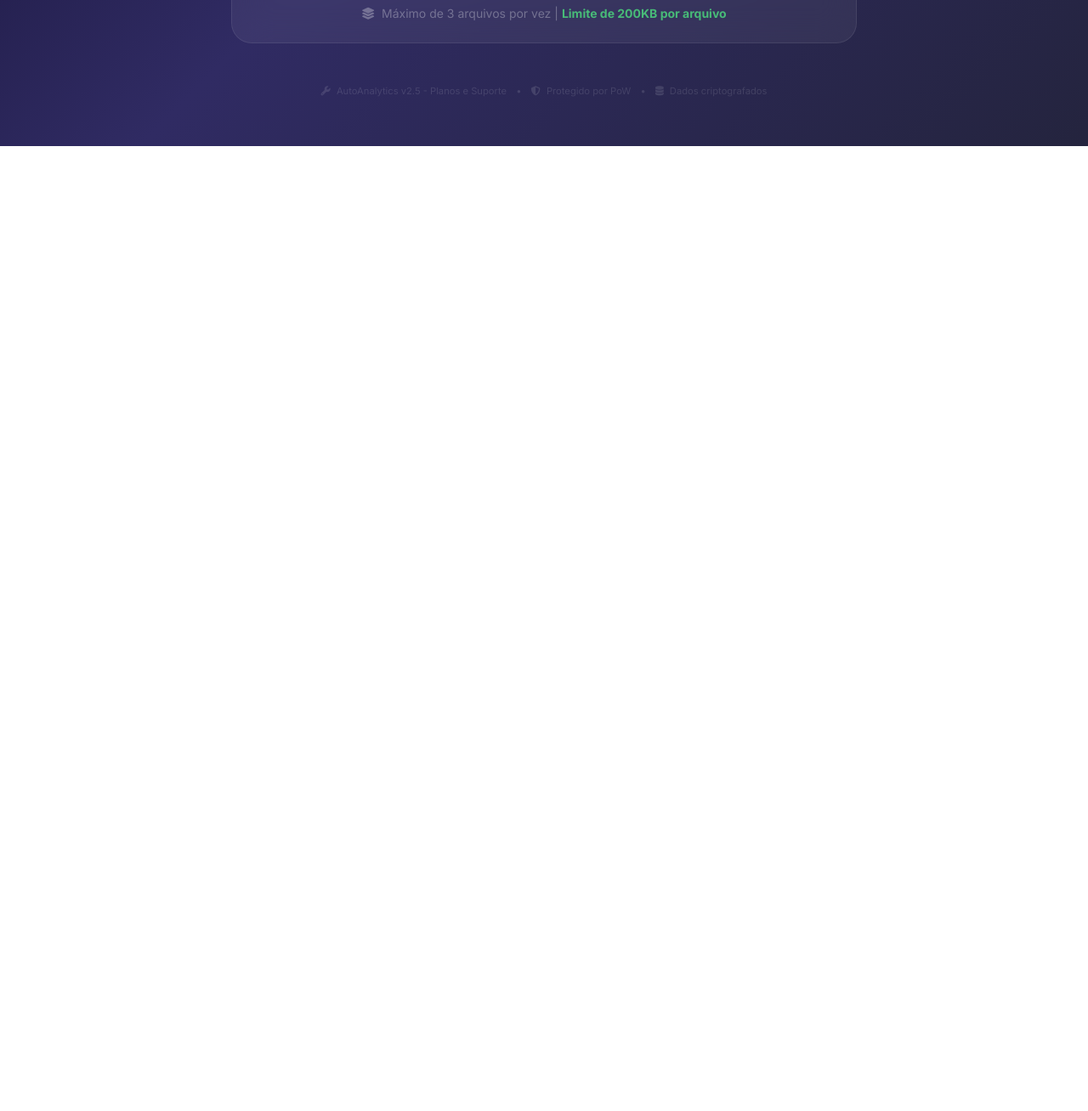
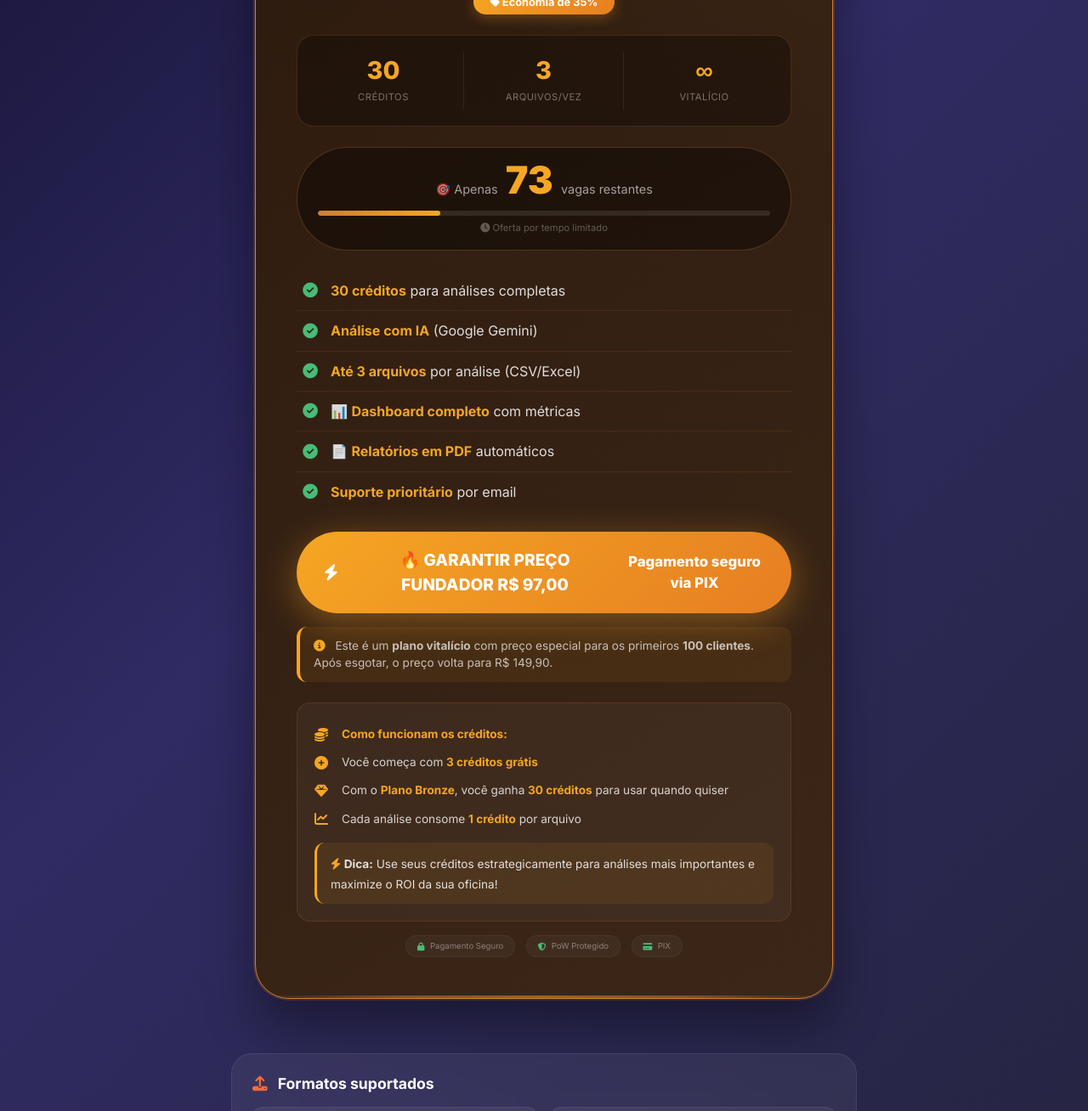
Before and after one commit to guixs19/AutoAnalytics, a plain HTML site: page frontend/planos.html in a window 1280 px wide. Shown: the part 780-2088 px from the top of the page at 85% size. Before the commit the page ends 952 px from the top, so only its background shows below. Drawn offline with nearby package versions, Linux system fonts and the light colour scheme; no server answers; sample sign-in values are in the browser's storage; files whose address does not match are found by name.

Commit message:
atualizações

```diff
--- a/frontend/planos.html
+++ b/frontend/planos.html
@@ -26,7 +26,7 @@
             window._security_initialized = true;
             window._isAuthenticated = true;
 
-            console.log('✅ AutoAnalytics - Planos e Suporte v2.5');
+            console.log('✅ AutoAnalytics - Planos e Suporte v2.6');
         })();
     </script>
 
@@ -894,7 +894,7 @@
             </div>
 
             <!-- ============================================== -->
-            <!-- 🔥 ABA 1: PLANOS - RENDERIZADO PELO payment.js -->
+            <!-- 🔥 ABA 1: PLANOS -->
             <!-- ============================================== -->
             <div class="tab-content active" id="tab-planos">
                 <div class="row justify-content-center">
@@ -905,14 +905,131 @@
                     </div>
                 </div>
 
-                <!-- 🔥 CONTAINER ONDE O payment.js VAI RENDERIZAR O PLANO -->
-                <!-- 🔥 CORREÇÃO: id="plans-container" (COM HÍFEN) -->
+                <!-- 🔥 CONTAINER DO PLANO - COM CONTEÚDO ESTÁTICO DE FALLBACK -->
                 <div class="row justify-content-center" id="plans-container" data-aos="fade-up" data-aos-duration="800">
-                    <div class="col-lg-8 text-center py-5">
-                        <div class="spinner-border text-warning" role="status" style="color: #f5a623 !important;">
-                            <span class="visually-hidden">Carregando plano...</span>
+                    <!-- 🔥 PLANO BRONZE - ESTÁTICO (FALLBACK) -->
+                    <div class="col-lg-8 mx-auto">
+                        <div class="bronze-card" data-aos="fade-up" data-aos-duration="800">
+                            <div class="bronze-badge">
+                                <i class="fas fa-fire"></i> 🔥 PROMOÇÃO FUNDADOR
+                            </div>
+
+                            <div class="bronze-title">
+                                <span class="icon-big"><i class="fas fa-crown"></i></span>
+                                <h2>Plano Bronze</h2>
+                                <p class="subtitle">O plano ideal para sua oficina crescer com IA</p>
+                            </div>
+
+                            <div class="price-container">
+                                <span class="old-price">De R$ 149,90</span>
+                                <div class="price-tag" id="planoPreco">
+                                    R$ 97<span class="cents">,00</span>
+                                    <small>à vista</small>
+                                </div>
+                                <span class="economy-badge">
+                                    <i class="fas fa-tag"></i> Economia de 35%
+                                </span>
+                            </div>
+
+                            <div class="plan-info">
+                                <div class="row">
+                                    <div class="col-4">
+                                        <span class="number">30</span>
+                                        <span class="label">Créditos</span>
+                                    </div>
+                                    <div class="col-4">
+                                        <span class="number">3</span>
+                                        <span class="label">Arquivos/vez</span>
+                                    </div>
+                                    <div class="col-4">
+                                        <span class="number">∞</span>
+                                        <span class="label">Vitalício</span>
+                                    </div>
+                                </div>
+                            </div>
+
+                            <div class="vagas-counter">
+                                <div>
+                                    <span class="vagas-label">🎯 Apenas</span>
+                                    <span class="vagas-number">73</span>
+                                    <span class="vagas-label">vagas restantes</span>
+                                </div>
+                                <div class="vagas-progress">
+                                    <div class="vagas-progress-bar" style="width: 27%;"></div>
+                                </div>
+                                <small style="color:rgba(255,255,255,0.3); font-size:0.7rem;">
+                                    <i class="fas fa-clock"></i> Oferta por tempo limitado
+                                </small>
+                            </div>
+
+                            <div class="bronze-features">
+                                <div class="bronze-feature">
+                                    <i class="fas fa-check-circle check"></i>
+                                    <span><strong>30 créditos</strong> para análises completas</span>
+                                </div>
+                                <div class="bronze-feature">
+                                    <i class="fas fa-check-circle check"></i>
+                                    <span><strong>Análise com IA</strong> (Google Gemini)</span>
+                                </div>
+                                <div class="bronze-feature">
+                                    <i class="fas fa-check-circle check"></i>
+                                    <span><strong>Até 3 arquivos</strong> por análise (CSV/Excel)</span>
+                                </div>
+                                <div class="bronze-feature">
+                                    <i class="fas fa-check-circle check"></i>
+                                    <span>📊 <strong>Dashboard completo</strong> com métricas</span>
+                                </div>
+                                <div class="bronze-feature">
+                                    <i class="fas fa-check-circle check"></i>
+                                    <span>📄 <strong>Relatórios em PDF</strong> automáticos</span>
+                                </div>
+                                <div class="bronze-feature">
+                                    <i class="fas fa-check-circle check"></i>
+                                    <span><strong>Suporte prioritário</strong> por email</span>
+                                </div>
+                            </div>
+
+                            <div class="d-grid gap-3 mt-4">
+                                <button class="btn btn-bronze btn-lg" onclick="window.openCpfModal('premium_mensal')">
+                                    <i class="fas fa-bolt me-2"></i>
+                                    🔥 GARANTIR PREÇO FUNDADOR R$ 97,00
+                                    <small class="d-block fs-10">Pagamento seguro via PIX</small>
+                                </button>
+                            </div>
+
+                            <div class="limit-warning">
+                                <i class="fas fa-info-circle"></i>
+                                <span>Este é um <strong>plano vitalício</strong> com preço especial para os primeiros <strong>100 clientes</strong>. Após esgotar, o preço volta para R$ 149,90.</span>
+                            </div>
+
+                            <div class="credits-explanation">
+                                <div class="step">
+                                    <i class="fas fa-coins"></i>
+                                    <span><strong>Como funcionam os créditos:</strong></span>
+                                </div>
+                                <div class="step">
+                                    <i class="fas fa-plus-circle"></i>
+                                    <span>Você começa com <strong>3 créditos grátis</strong></span>
+                                </div>
+                                <div class="step">
+                                    <i class="fas fa-gem"></i>
+                                    <span>Com o <strong>Plano Bronze</strong>, você ganha <strong>30 créditos</strong> para usar quando quiser</span>
+                                </div>
+                                <div class="step">
+                                    <i class="fas fa-chart-line"></i>
+                                    <span>Cada análise consome <strong>1 crédito</strong> por arquivo</span>
+                                </div>
+                                <div class="highlight-box">
+                                    <span><i class="fas fa-bolt" style="color:#f5a623;"></i> <strong>Dica:</strong> Use seus créditos estrategicamente para análises mais importantes e maximize o ROI da sua oficina!</span>
+                                </div>
+                            </div>
+
+                            <div class="security-seals">
+                                <span class="seal"><i class="fas fa-lock"></i> Pagamento Seguro</span>
+                                <span class="seal"><i class="fas fa-shield-alt"></i> PoW Protegido</span>
+                                <span class="seal"><i class="fas fa-credit-card"></i> PIX</span>
+                            </div>
                         </div>
-                        <p class="mt-2" style="color: rgba(255,255,255,0.4);">Carregando plano Bronze...</p>
                     </div>
                 </div>
 
@@ -1134,7 +1251,7 @@
                 <div class="col-12 text-center">
                     <p style="color: rgba(255,255,255,0.12); font-size: 0.7rem;">
                         <i class="fas fa-wrench me-1"></i>
-                        AutoAnalytics v2.5 - Planos e Suporte
+                        AutoAnalytics v2.6 - Planos e Suporte
                         <span class="mx-2">•</span>
                         <i class="fas fa-shield-alt me-1"></i>
                         Protegido por PoW
@@ -1149,7 +1266,7 @@
     </section>
 
     <!-- ============================================== -->
-    <!-- 🔥 MODAL DE CRÉDITOS (APENAS ESTE PERMANECE) -->
+    <!-- 🔥 MODAL DE CRÉDITOS -->
     <!-- ============================================== -->
     <div class="modal fade" id="creditsModal" tabindex="-1">
         <div class="modal-dialog modal-dialog-centered">
@@ -1185,16 +1302,16 @@
     </div>
 
     <!-- ============================================== -->
-    <!-- 🔥 SCRIPTS - ORDEM CORRETA -->
+    <!-- 🔥 SCRIPTS -->
     <!-- ============================================== -->
 
-    <!-- 1️⃣ JQUERY (obrigatório para Toastr) -->
+    <!-- 1️⃣ JQUERY -->
     <script src="https://code.jquery.com/jquery-3.6.0.min.js"></script>
 
     <!-- 2️⃣ TOASTR -->
     <script src="https://cdnjs.cloudflare.com/ajax/libs/toastr.js/latest/toastr.min.js"></script>
 
-    <!-- 3️⃣ BOOTSTRAP - versão 5.3.2 consistente -->
+    <!-- 3️⃣ BOOTSTRAP -->
     <script src="https://cdn.jsdelivr.net/npm/bootstrap@5.3.2/dist/js/bootstrap.bundle.min.js"></script>
 
     <!-- 4️⃣ AOS -->
@@ -1210,10 +1327,10 @@
     <!-- 2️⃣ AUTH - v3.0 -->
     <script src="/static/js/auth.js?ver=3.0.0"></script>
 
-    <!-- 3️⃣ APP - v5.7 (ORQUESTRADOR CENTRAL COM TRAVA) -->
+    <!-- 3️⃣ APP - v5.7 (com trava para planos) -->
     <script src="/static/js/app.js?ver=5.7.0"></script>
 
-    <!-- 4️⃣ PAYMENT - v2.5.1 (GERENCIA CPF E PIX DINAMICAMENTE) -->
+    <!-- 4️⃣ PAYMENT - v2.5.1 -->
     <script src="/static/js/payment.js?ver=2.5.1"></script>
 
     <!-- ============================================== -->
@@ -1223,7 +1340,7 @@
         (function() {
             'use strict';
 
-            console.log('🚀 AutoAnalytics - Planos e Suporte v2.5');
+            console.log('🚀 AutoAnalytics - Planos e Suporte v2.6');
 
             // ===== TOASTR =====
             if (typeof toastr !== 'undefined') {
@@ -1385,54 +1502,6 @@
                         console.error('Erro ao carregar usuário:', error);
                     }
                 })();
-
-                // ==============================================
-                // 🔥 CARREGAR PLANO VIA payment.js
-                // ==============================================
-                // Aguarda o app.js inicializar completamente
-                function waitForAppAndLoadPlans() {
-                    if (window.App && window.App.isReady && window.App.isReady()) {
-                        console.log('✅ App pronto, carregando planos...');
-                        if (typeof window.loadPlans === 'function') {
-                            window.loadPlans();
-                        } else {
-                            console.warn('⚠️ window.loadPlans não disponível');
-                        }
-                        return true;
-                    }
-                    return false;
-                }
-
-                // Tenta carregar imediatamente
-                if (!waitForAppAndLoadPlans()) {
-                    // Se não estiver pronto, escuta o evento app:ready
-                    document.addEventListener('app:ready', function() {
-                        console.log('📢 app:ready recebido - carregando planos');
-                        if (typeof window.loadPlans === 'function') {
-                            window.loadPlans();
-                        }
-                    });
-
-                    // Fallback: tenta novamente após 2 segundos
-                    setTimeout(function() {
-                        if (typeof window.loadPlans === 'function') {
-                            console.log('⏰ Fallback: carregando planos após timeout');
-                            window.loadPlans();
-                        }
-                    }, 2000);
-                }
-
-                // ==============================================
-                // 🔥 ATUALIZAR STATUS PREMIUM
-                // ==============================================
-                setTimeout(() => {
-                    if (typeof window.loadSubscriptionStatus === 'function') {
-                        window.loadSubscriptionStatus();
-                    }
-                    if (typeof window.loadPremiumStatus === 'function') {
-                        window.loadPremiumStatus();
-                    }
-                }, 800);
 
                 // ==============================================
                 // 🔥 INICIALIZAR POW STATUS
@@ -1471,12 +1540,11 @@
                 setTimeout(updatePowStatus, 1500);
                 setInterval(updatePowStatus, 30000);
 
-                console.log('✅ planos.html v2.5 carregado com sucesso!');
+                console.log('✅ planos.html v2.6 carregado com sucesso!');
                 console.log('   🔥 Abas: Planos | Atendimento');
-                console.log('   📦 Plano renderizado pelo payment.js');
-                console.log('   🔄 Sincronizado com app.js v5.7 (com trava) e auth.js');
+                console.log('   📦 Plano com fallback estático (payment.js pode sobrescrever)');
+                console.log('   🔄 Sincronizado com app.js v5.7 (com trava)');
                 console.log('   📞 Suporte: autonalytics@gmail.com');
-                console.log('   🗑️ Modais CPF e PIX removidos (gerenciados pelo payment.js)');
                 console.log('   🔧 ID do container: plans-container (com hífen)');
             });
 
```
